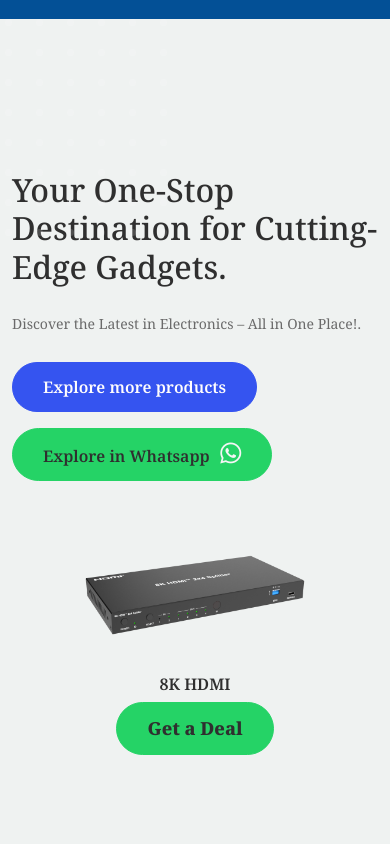
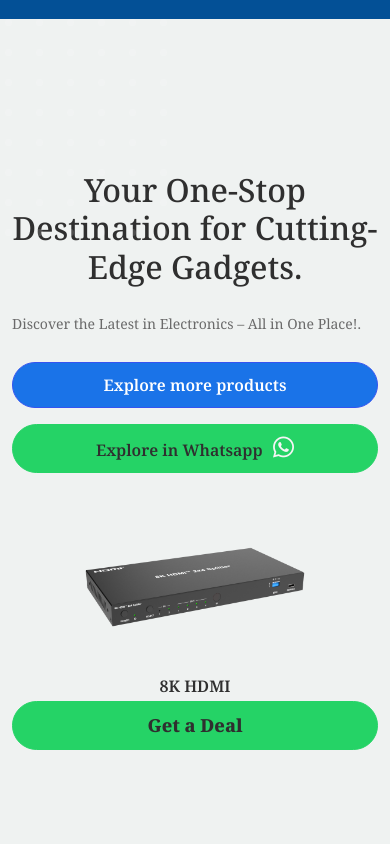
Before and after one commit to bravosphere/RMelectric, a plain HTML site: page index.html in a window 390 px wide. Shown: the part 360-1204 px from the top of the page. Drawn offline with nearby package versions, Linux system fonts and the light colour scheme.

Commit message:
Update style.css

```diff
--- a/css/style.css
+++ b/css/style.css
@@ -1071,3 +1071,121 @@ textarea {
   font-style: normal;
   font-variation-settings: "wdth" 100;
 }
+
+
+.product-item {
+  border-radius: 12px;
+  text-align: center;
+  transition: all 0.3s ease-in-out;
+  position: relative;
+  overflow: hidden;
+  margin: 0 auto;
+}
+
+.product-item:hover {
+  transform: translateY(-6px) scale(1.03);
+}
+
+.product-thumbnail {
+  max-width: 100%;
+  height: 160px;
+  object-fit: contain;
+  transition: transform 0.4s ease;
+  border-radius: 12px;
+}
+
+.product-item:hover .product-thumbnail {
+  transform: scale(1.07);
+}
+
+.product-title {
+  font-size: 1rem;
+  font-weight: 600;
+  color: #333;
+  margin: 10px 0 5px;
+}
+
+.product-price {
+  background-color: #00c76f;
+  color: white;
+  padding: 8px 20px;
+  border-radius: 25px;
+  font-weight: 600;
+  margin-top: 5px;
+  display: inline-block;
+}
+
+.icon-cross {
+  position: absolute;
+  bottom: 15px;
+  right: 15px;
+}
+
+.icon-cross img {
+  width: 24px;
+  height: 24px;
+  opacity: 0.85;
+  transition: opacity 0.2s ease;
+}
+
+.icon-cross img:hover {
+  opacity: 1;
+}
+
+.btn-blue {
+  background-color: #1a73e8;
+  color: white;
+  font-weight: 600;
+  border-radius: 30px;
+  padding: 10px 25px;
+  transition: all 0.3s ease-in-out;
+}
+
+.btn-blue:hover {
+  background-color: #135cc3;
+}
+
+.btn-green {
+  background-color: #00c76f;
+  color: white;
+  font-weight: 600;
+  border-radius: 30px;
+  padding: 10px 25px;
+  transition: all 0.3s ease-in-out;
+}
+
+.btn-green:hover {
+  background-color: #00ad61;
+}
+
+@media (max-width: 767.98px) {
+  .product-thumbnail {
+    height: 130px;
+  }
+
+  .product-title {
+    font-size: 0.95rem;
+  }
+
+  .product-price {
+    font-size: 0.9rem;
+  }
+
+  .section-title {
+    font-size: 1.5rem;
+    text-align: center;
+  }
+
+  .btn-blue, .btn-green {
+    width: 100%;
+    display: block;
+    margin-bottom: 10px;
+  }
+
+  .icon-cross {
+    bottom: 10px;
+    right: 10px;
+  }
+}
+
+/* MOremore */
```
